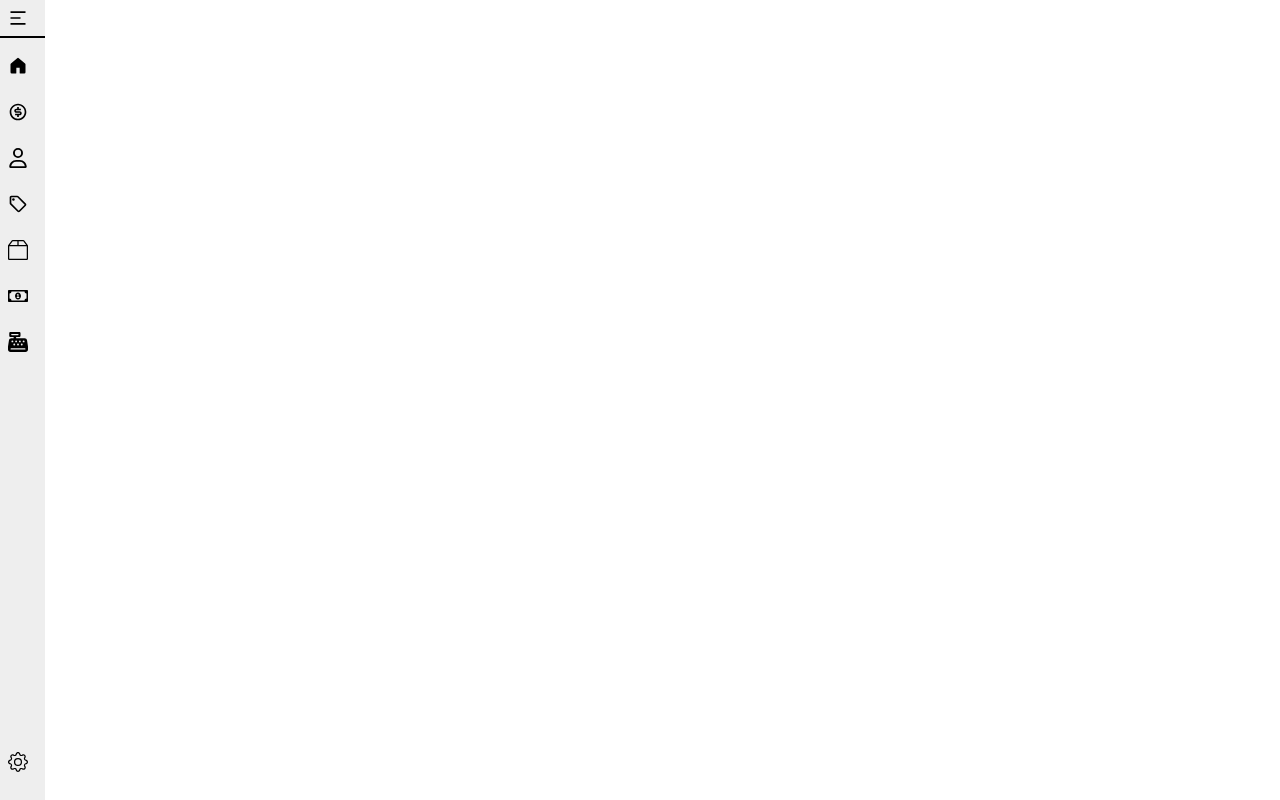
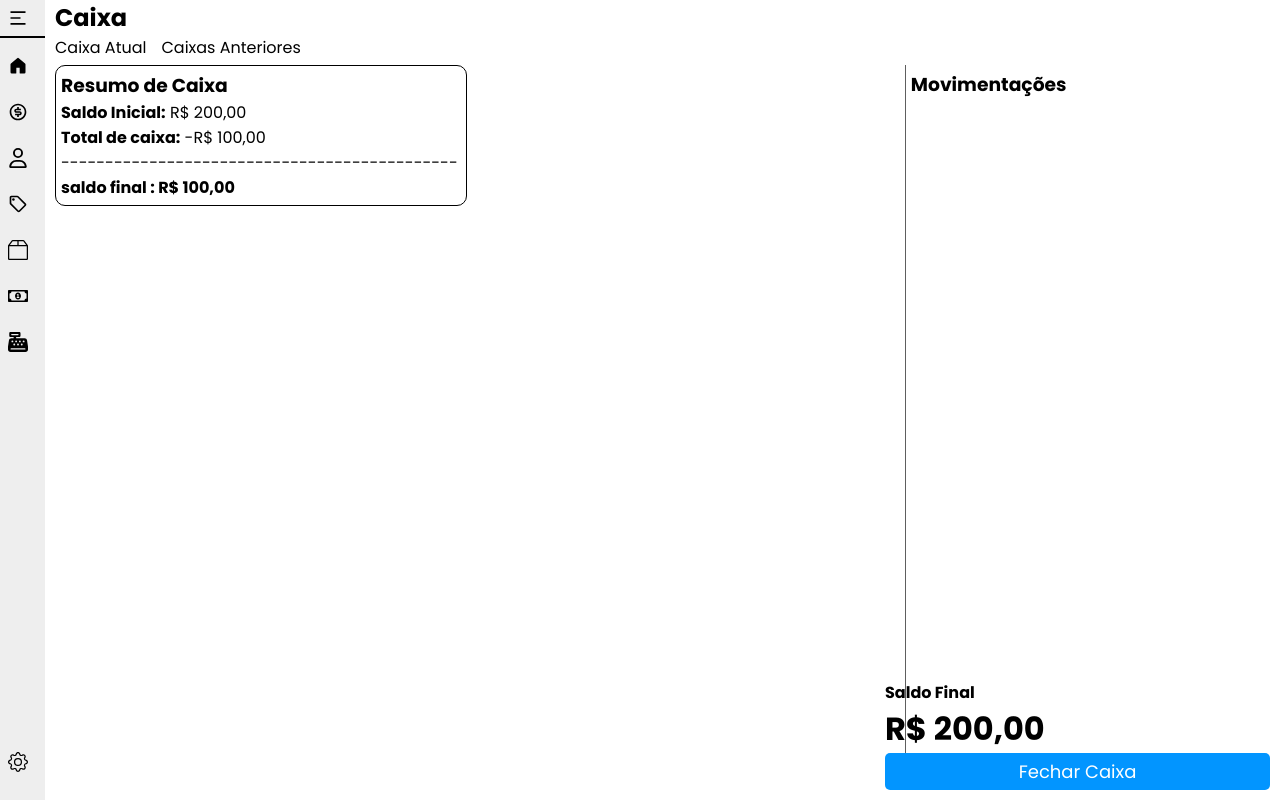
Before and after one commit to carloseduardolsouza/CashInBox_, a React (Create React App) app: page /fluxoDeCaixa in a window 1280 px wide. Before the commit this address had no page. Built offline with nearby package versions, Linux system fonts and the light colour scheme.

Commit message:
criado pagina de fluxo de caixa

```diff
--- a/src/App.jsx
+++ b/src/App.jsx
@@ -12,6 +12,7 @@ import Produtos from "./screens/Produtos/Produtos";
 import CadastrarProduto from "./screens/CadastrarProduto/CadastrarProduto";
 import Estoque from "./screens/Estoque/Estoque";
 import Configurações from "./screens/Configurações/Configurações";
+import FluxoDeCaixa from "./screens/FluxoDeCaixa/FluxoDeCaixa"
 
 //Home
 import { GoHome } from "react-icons/go";
@@ -213,7 +214,7 @@ function App() {
             <p style={style}>Contas a pagar</p>
           </Link>
           <Link
-            to="/caixa"
+            to="/fluxoDeCaixa"
             className="MenuLateralBox"
             onClick={() => {
               setVendas(false);
@@ -262,6 +263,7 @@ function App() {
           <Route path="/produtos" Component={Produtos} />
           <Route path="/cadastrarProduto" Component={CadastrarProduto} />
           <Route path="/estoque" Component={Estoque} />
+          <Route path="/fluxoDeCaixa" Component={FluxoDeCaixa} />
 
           <Route path="/configurações" Component={Configurações} />
         </Routes>
--- /dev/null
+++ b/src/screens/FluxoDeCaixa/FluxoDeCaixa.css
@@ -0,0 +1,12 @@
+#caixa {
+    margin-left: 55px;
+}
+
+.MenuCaixa {
+    display: flex;
+}
+
+.MenuCaixa p {
+    cursor: pointer;
+    margin-right: 15px;
+}
--- /dev/null
+++ b/src/screens/FluxoDeCaixa/FluxoDeCaixa.jsx
@@ -0,0 +1,23 @@
+import "./FluxoDeCaixa.css"
+import { useState } from "react";
+
+//SubTelas
+import CaixaAtual from "./SubScreens/CaixaAtual/CaixaAtual";
+import CaixasAnteriores from "./SubScreens/CaixasAnteriores/CaixasAnteriores"
+
+function FluxoDeCaixa() {
+    const [caixaAtual , setCaixaAtual] = useState(true)
+
+  return (
+    <div id="caixa">
+      <h2>Caixa</h2>
+      <nav className="MenuCaixa">
+        <p onClick={() => setCaixaAtual(true)}>Caixa Atual</p>
+        <p onClick={() => setCaixaAtual(false)}>Caixas Anteriores</p>
+      </nav>
+      <main>{(caixaAtual && <CaixaAtual />) || <CaixasAnteriores />}</main>
+    </div>
+  );
+}
+
+export default FluxoDeCaixa;
--- /dev/null
+++ b/src/screens/FluxoDeCaixa/SubScreens/CaixaAtual/CaixaAtual.css
@@ -0,0 +1,46 @@
+#CaixaAtual {
+    display: flex;
+    height: 89vh;
+    width: 100%;
+    margin-top: 5px;
+}
+
+.InfoDetalhasdasCaixaAtual {
+    width: 70%;
+}
+
+.InfoCaixaAtual {
+    width: 30%;
+    border-left: 1px solid #5e5e5e;
+    padding: 5px;
+}
+
+.FooterCaixaAtual {
+    position: absolute;
+    right: 10px;
+    bottom: 10px;
+    width: 385px;
+}
+
+#ButtonCaixa {
+    width: 100%;
+    padding: 5px;
+    background-color: #0295ff;
+    color: white;
+    font-size: 18px;
+    border: none;
+    cursor: pointer;
+    border-radius: 5px;
+}
+
+.Resumodecaixa {
+    border: 1px solid black;
+    padding: 5px;
+    border-radius: 10px;
+    width: 400px;
+}
+
+#sectionrolavel {
+    overflow: auto;
+    height: 72%;
+}
--- /dev/null
+++ b/src/screens/FluxoDeCaixa/SubScreens/CaixaAtual/CaixaAtual.jsx
@@ -0,0 +1,36 @@
+import "./CaixaAtual.css"
+
+function CaixaAtual() {
+  return (
+    <div id="CaixaAtual">
+      <div className="InfoDetalhasdasCaixaAtual">
+        <div className="Resumodecaixa">
+          <h3>Resumo de Caixa</h3>
+          <p>
+            <strong>Saldo Inicial:</strong> {"R$ 200,00"}
+          </p>
+          <p>
+            <strong>Total de caixa:</strong> {"-R$ 100,00"}
+          </p>
+          <p> ---------------------------------------------</p>
+          <h4>saldo final : {"R$ 100,00"}</h4>
+        </div>
+      </div>
+
+      <div className="InfoCaixaAtual">
+        <h3>Movimentações</h3>
+        <div id="sectionrolavel">
+
+        </div>
+
+        <div className="FooterCaixaAtual">
+          <strong>Saldo Final</strong>
+          <h1>{"R$ 200,00"}</h1>
+          <button id="ButtonCaixa">{"Fechar Caixa"}</button>
+        </div>
+      </div>
+    </div>
+  );
+}
+
+export default CaixaAtual;
--- /dev/null
+++ b/src/screens/FluxoDeCaixa/SubScreens/CaixasAnteriores/CaixasAnteriores.css
@@ -0,0 +1,18 @@
+#CaixasAnteriores table {
+  width: 100%;
+  text-align: center;
+  border: 1px solid black;
+}
+
+#CaixasAnteriores thead {
+  background-color: #eee;
+}
+
+#CaixasAnteriores button {
+  width: 100%;
+  color: white;
+  background-color: #0295ff;
+  border-radius: 10px;
+  cursor: pointer;
+  border: none;
+}
--- /dev/null
+++ b/src/screens/FluxoDeCaixa/SubScreens/CaixasAnteriores/CaixasAnteriores.jsx
@@ -0,0 +1,28 @@
+import "./CaixasAnteriores.css";
+
+function CaixasAnteriores() {
+  return (
+    <div id="CaixasAnteriores">
+      <table>
+        <thead>
+          <tr>
+            <th>Caixa</th>
+            <th>Abertura</th>
+            <th>Fechamento</th>
+            <th>Ação</th>
+          </tr>
+        </thead>
+        <tbody>
+          <tr>
+            <td>10/10/2005</td>
+            <td>R$ 200,00</td>
+            <td>R$ 400,00</td>
+            <button>Ação</button>
+          </tr>
+        </tbody>
+      </table>
+    </div>
+  );
+}
+
+export default CaixasAnteriores;
```
